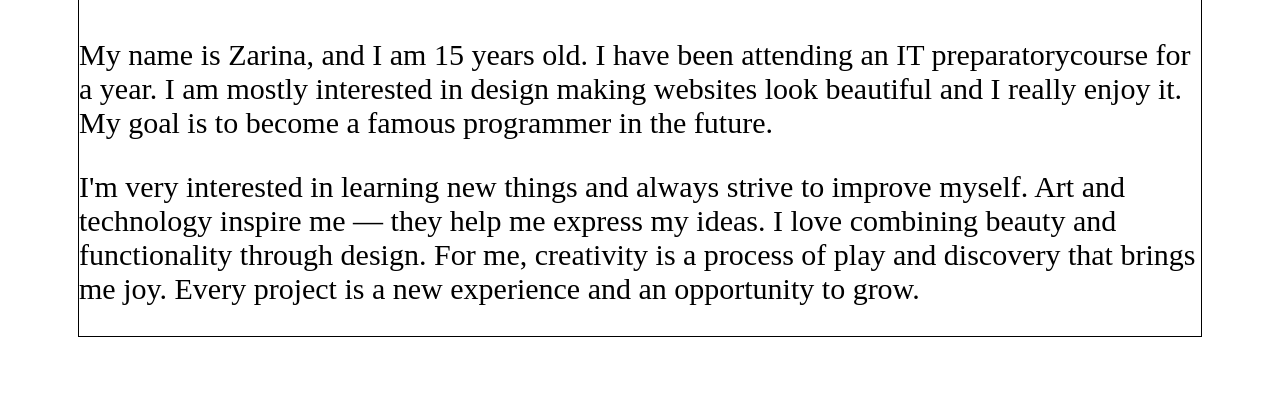
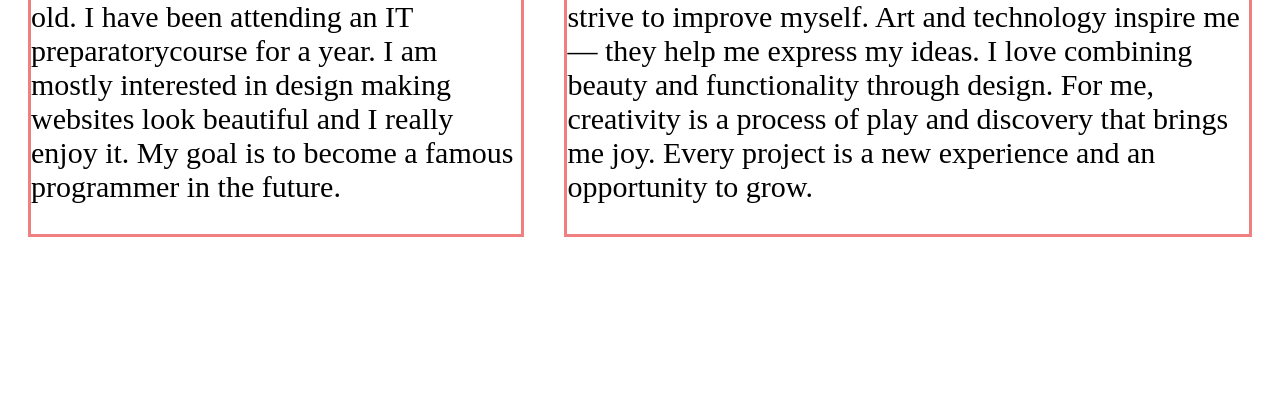
Before and after one commit to durdiyeva/my-websayt, a plain HTML site: page index.html in a window 1280 px wide. Shown: the part 513-928 px from the top of the page. After the commit the page ends 800 px from the top, so only its background shows below. Drawn offline with Linux system fonts and the light colour scheme.

Commit message:
ozgarish saqlandi7

```diff
--- a/index.html
+++ b/index.html
@@ -20,7 +20,9 @@
         <div class="bottom">
             <div class="info">
                 <h1 class="hello">HELLO</h1>
-                <div>
+            </div>
+           <div class="info2">
+             <div class="p1">
                 <p>
                     My name is Zarina, and I am 15 years old. I have been attending an IT preparatorycourse for a
                     year.
@@ -30,7 +32,7 @@
                     become a famous programmer in the future.
                 </p>
             </div>
-                <div>
+            <div class="p2">
                 <p>
                     I'm very interested in learning new things and always strive to improve myself.
                     Art and technology inspire me — they help me express my ideas.
--- a/main.css
+++ b/main.css
@@ -13,15 +13,13 @@
     font-family: Cambria, Cochin, Georgia, Times, 'Times New Roman', serif;
     font-weight: 400;
 }
-.bottom{
+
+.info{
+    font-size: 40px;
+}
+.info2{
     display: flex;
-    justify-content: center;
-}
-.info{
     font-size: 30px;
-    margin: 70px;
-    border: 1px solid black;
-
 }
 .hello{
     text-align: center;
@@ -30,3 +28,11 @@
     font-size: 80px;
     color: lightpink;
 }
+.p2{
+    border: 3px solid lightcoral;
+    margin: 20px;
+}
+.p1{
+    border: 3px solid lightcoral;
+    margin: 20px;
+}
```
Lines whose indentation alone changed are shown as unchanged.
